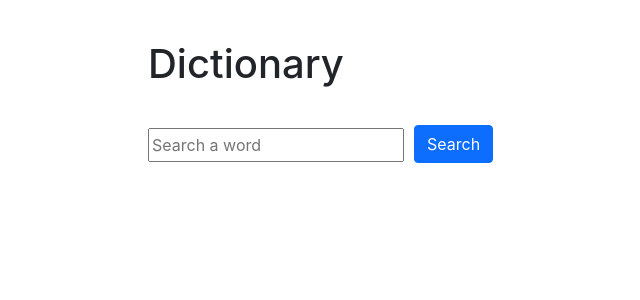
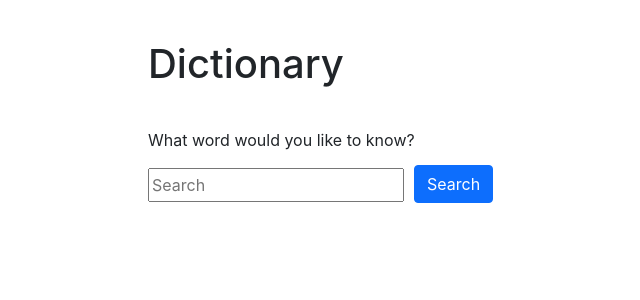
Before and after one commit to ariannemix/dictionary-app, a React (Create React App) app: page / in a window 1280 px wide. Shown: the top 300 px of the page, without its empty margins (204-844 px from the left). Built offline with nearby package versions, Linux system fonts and the light colour scheme.

Commit message:
Added question

```diff
--- a/src/Dictionary.js
+++ b/src/Dictionary.js
@@ -26,8 +26,9 @@ function handleResponse(response) {
 
     return (
         <div className="Dictionary">
+            <p>What word would you like to know?</p>
             <form onSubmit={handleSubmit}>
-        <input type="search" onChange={handleInput} placeholder="Search a word" className="Input" />
+        <input type="search" onChange={handleInput} placeholder="Search" className="Input" />
         <input type="submit" value="Search" className="btn btn-primary"/>
       </form>
       <Results results={results} />
```
